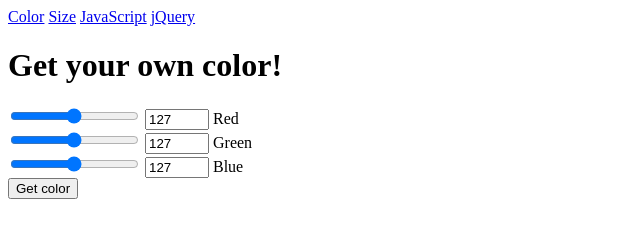
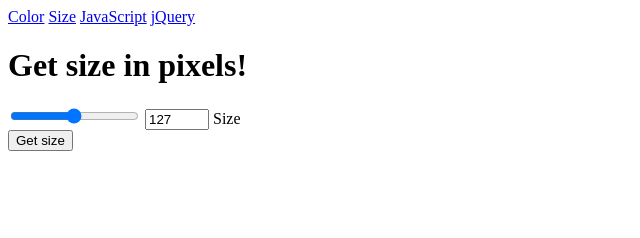
Before and after one commit to joka828/htmlmeliproject, a plain HTML site: page size.html in a window 1280 px wide. Shown: the whole page, without its empty margins (0-640 px from the left). Drawn offline with Linux system fonts and the light colour scheme.

Commit message:
agrego pagina de size

```diff
--- a/size.html
+++ b/size.html
@@ -8,22 +8,14 @@
 	  <a href="/jquery/">jQuery</a>
 	</nav>
 
-	<h1>Get your own color!</h1>
+	<h1>Get size in pixels!</h1>
 
 	<form>
-		<input id="redrange" type="range" name="red" value="127" min="0" max="255">
-		<input id="numred" type="number" name="numred" value="127" min="0" max="255"
-		onclick="document.getElementById('redrange').value = document.getElementById('numred').value"> Red<br>
-
-		<input id="greenrange" type="range" name="green" value="127" min="0" max="255">
-		<input name="numgreen" type="number" name="numgreen" value="127"min="0" max="255"
-		onclick="document.getElementById('redrange').value = document.getElementById('numgreen').value"> Green<br>
-
-		<input id="bluerange" type="range" name="blue" value="127" min="0" max="255">
-		<input id="numblue" type="number" name="numblue" value="127" min="0" max="255"
-		onclick="document.getElementById('redrange').value = document.getElementById('numblue').value"> Blue<br>
-
-		<button type = "button" name = "getcolor" onclick="alert('asd')">Get color</button>
+		<input id="sizerange" type="range" name="sizer" value="127" min="0" max="255"
+		onclick="document.getElementById('numsize').value = document.getElementById('sizerange').value">
+		<input id="numsize" type="number" name="numred" value="127" min="0" max="255"
+		onclick="document.getElementById('sizerange').value = document.getElementById('numsize').value"> Size<br>
+		<button type = "button" name = "getcolor" onclick="alert('asd')">Get size</button>
 	</form>
 
 	<div id="colorx" heigth = "10px" heigth = 10px style="background-color:rgb(255, 99, 71)"></div>
```
Also changed, not shown: index.html (+7 -4 lines).
